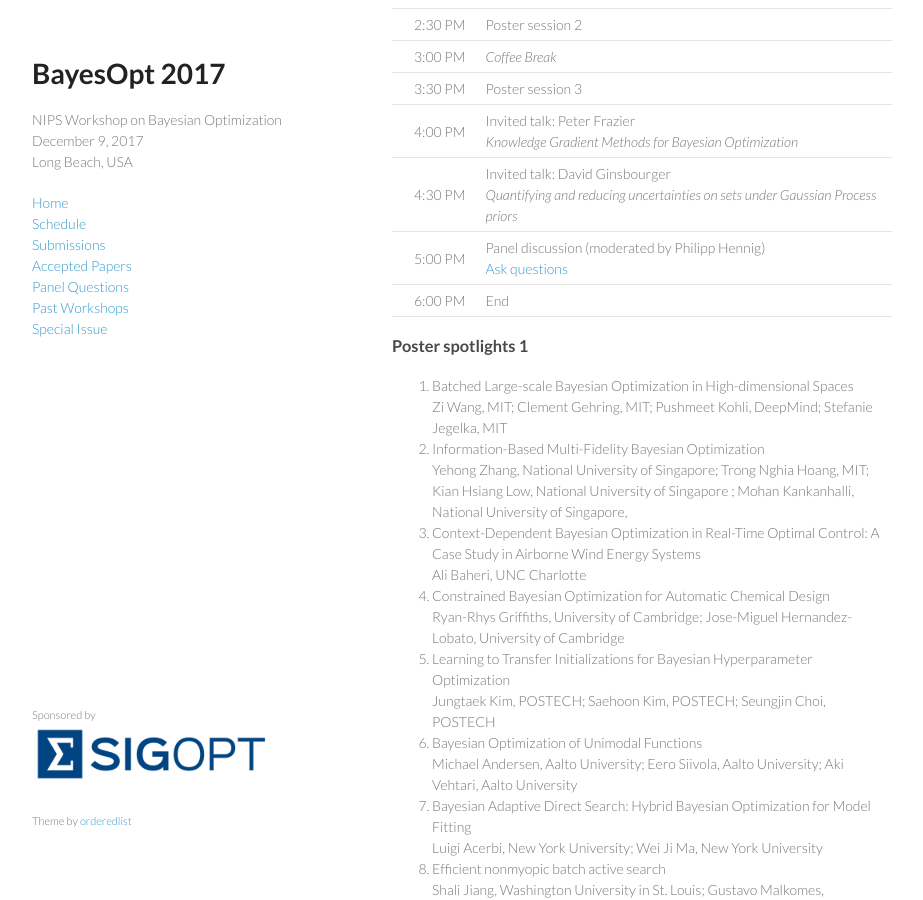
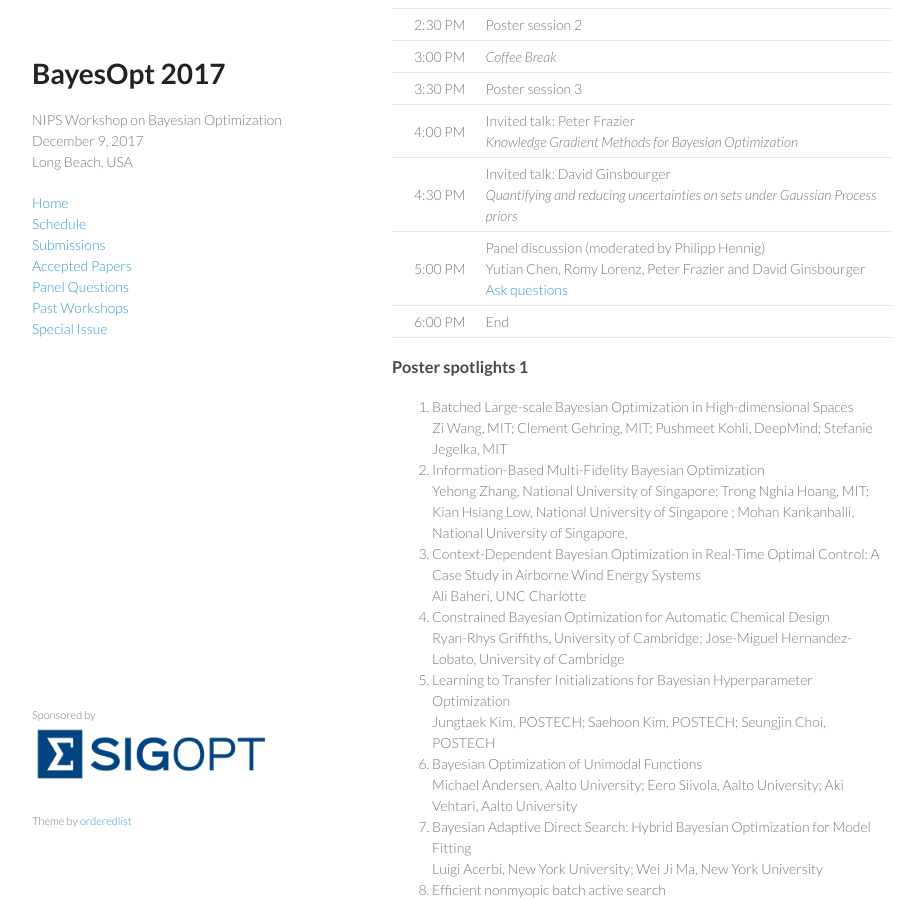
Before and after one commit to bayesopt/bayesopt.github.io, a Jekyll site: the page built from schedule.md, in a window 1280 px wide and 900 px high, scrolled down 590 px. Shown: the whole window, without its empty margins (178-1101 px from the left). Built offline with Jekyll 4.4.1, drawn with Linux system fonts in a browser that asks for light colours.

Commit message:
Adding panel diff --git a/schedule.md b/schedule.md index 774c52d..71840d9 100644 --- a/schedule.md +++ b/schedule.md @@ -25,7 +25,7 @@ Saturday 9 December, 2017  |  3:30 PM | Poster session 3  |  4:00 PM | Invited talk: Peter Frazier <br> *Knowledge Gradient Methods for Bayesian Optimization*  |  4:30 PM | Invited talk: David Ginsbourger <br> *Quantifying and reducing uncertainties on sets under Gaussian Process priors* -|  5:00 PM | Panel discussion (moderated by Philipp Hennig) <br> [Ask questions](questions.html) +|  5:00 PM | Panel discussion (moderated by Philipp Hennig) <br> Yutian Chen, Romy Lorenz, Peter Frazier and David Ginsbourger <br> [Ask questions](questions.html)  |  6:00 PM | End

```diff
--- a/schedule.md
+++ b/schedule.md
@@ -25,7 +25,7 @@ Saturday 9 December, 2017
 |  3:30 PM | Poster session 3
 |  4:00 PM | Invited talk: Peter Frazier <br> *Knowledge Gradient Methods for Bayesian Optimization*
 |  4:30 PM | Invited talk: David Ginsbourger <br> *Quantifying and reducing uncertainties on sets under Gaussian Process priors*
-|  5:00 PM | Panel discussion (moderated by Philipp Hennig) <br> [Ask questions](questions.html)
+|  5:00 PM | Panel discussion (moderated by Philipp Hennig) <br> Yutian Chen, Romy Lorenz, Peter Frazier and David Ginsbourger <br> [Ask questions](questions.html)
 |  6:00 PM | End
 
 
```
